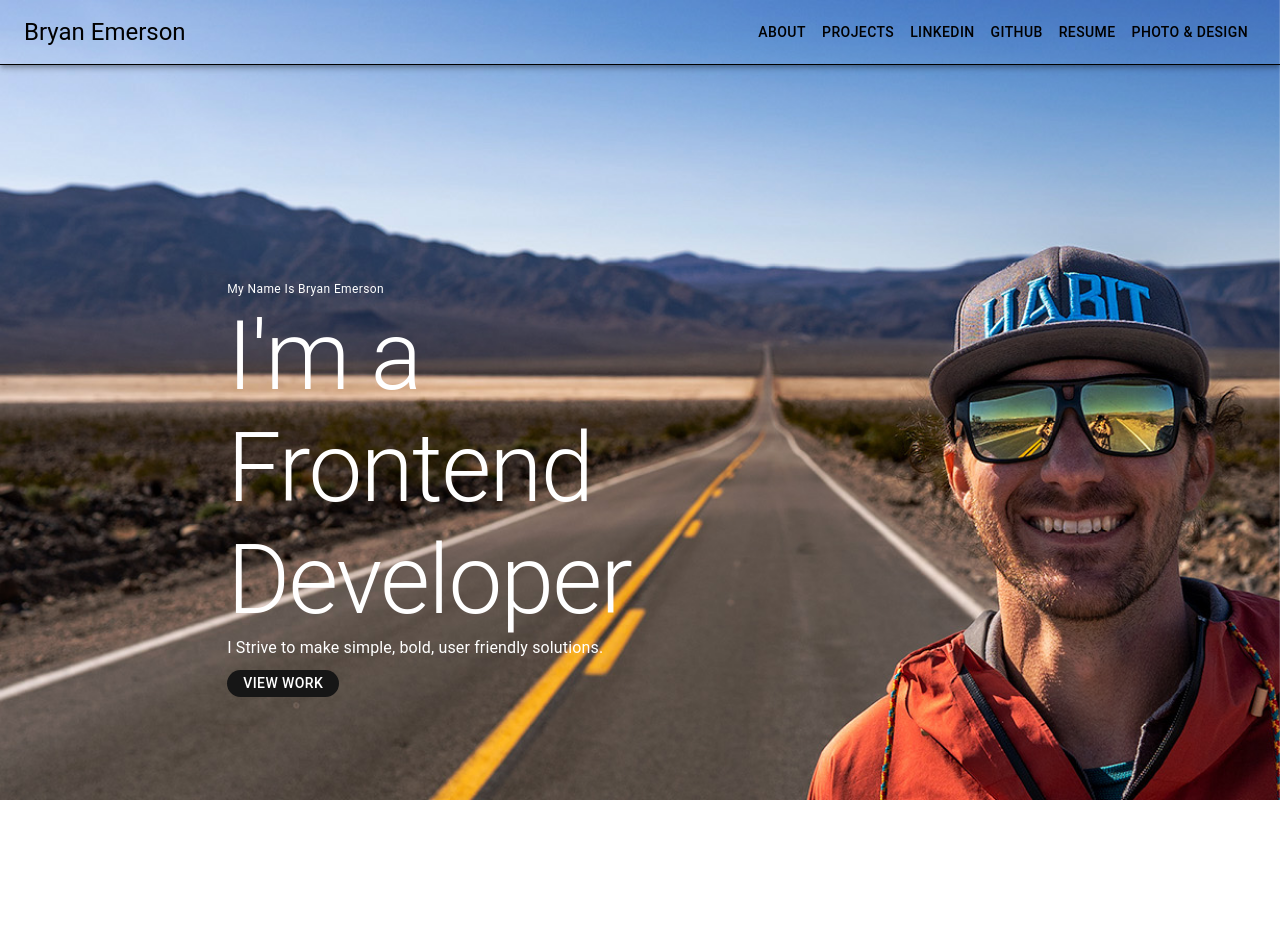
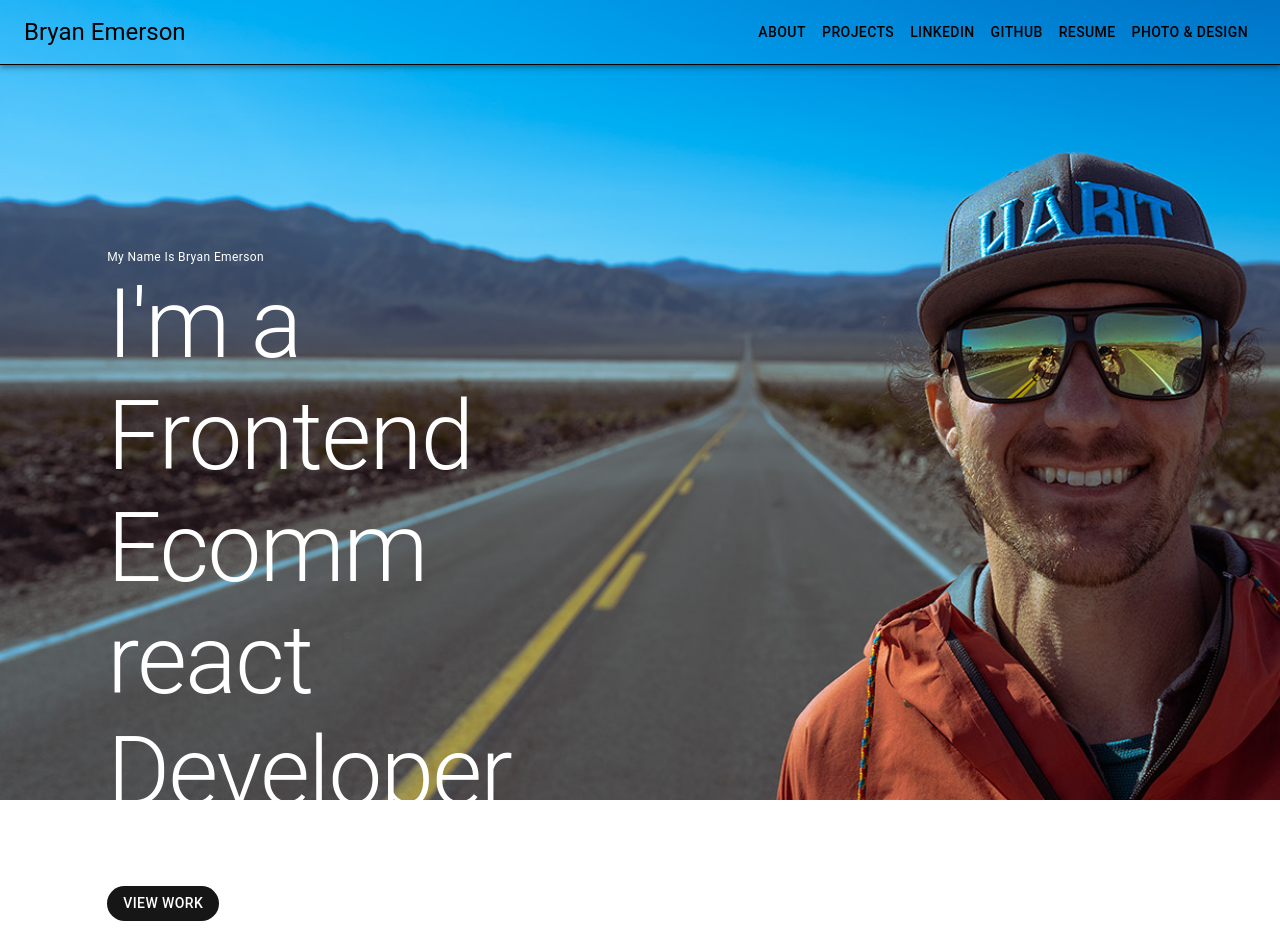
Before and after one commit to bryan-emerson/pfportfolio, a Next.js app: page / in a window 1280 px wide. Before the commit the page ends 800 px from the top, so only its background shows below. Built offline with nearby package versions, Linux system fonts and the light colour scheme.

Commit message:
proper crop for hero photo and placement of hero content

```diff
--- a/components/hero.js
+++ b/components/hero.js
@@ -4,6 +4,8 @@ import Container from '@mui/material/Container';
 
 import heroPhoto from '../public/heroPhoto.jpg'
 import heroDark from '../public/heroDark.jpg'
+import darkHero from '../public/darkHero.jpg'
+import newHero from '../public/newHero.jpg'
 
 import styles from '@/styles/hero.module.css'
 
@@ -13,7 +15,7 @@ function Hero() {
       <div className={styles.heroWrapper}>
         <Container maxWidth='xl'>
           <div className={styles.back} style={{
-            backgroundImage: `url('${heroDark.src}')`,
+            backgroundImage: `url('${newHero.src}')`,
             backgroundRepeat: 'no-repeat',
             backgroundSize: 'cover',
             zIndex: 0
@@ -23,8 +25,8 @@ function Hero() {
           <Typography variant="caption" gutterBottom className={styles.eyebrow}>
             My Name Is Bryan Emerson
           </Typography>
-          <Typography variant="h1" className={styles.title}>I&apos;m  a Frontend Developer</Typography>
-          <Typography variant="body1" className={styles.body}>I Strive to make simple, bold, user friendly solutions.</Typography>
+          <Typography variant="h1" className={styles.title}>I&apos;m  a Frontend Ecomm react Developer</Typography>
+          <Typography variant="body1" className={styles.body}>I strive to make bold, simple, user friendly solutions with React and javascript.</Typography>
           <div className={styles.label}>
           <Typography variant="button" className={styles.ctaText}>VIEW WORK</Typography>
           </div>
@@ -35,3 +37,6 @@ function Hero() {
 }
 
 export default Hero;
+
+
+//need to find proper placement for header content then need to make about section
--- a/styles/hero.module.css
+++ b/styles/hero.module.css
@@ -27,13 +27,16 @@
 }
 
 .heroContent {
-  margin-top: 17em;
-  margin-right: 20rem;
+  margin-top: 15rem;
+  margin-right: 35rem;
   width: 40%;
   height: 100%;
   /* border: 2px solid yellow; */
   position: relative;
   color: #ffffff;
+  /* background-color: rgba(0,0,0,.3); */
+  /* padding: 20px 20px 20px 20px; */
+  /* border-radius: 50px; */
 }
 
 .eyebrow {
@@ -66,7 +69,7 @@
  flex-direction: row;
  justify-content: center;
  align-items: center;
- height: 1.7rem;
+ height: 2.2rem;
  width: 7rem;
  background-color: #161616;
  border-radius: 50px;
```
Also changed, not shown: public/darkHero.jpg (added), public/newHero.jpg (added).
